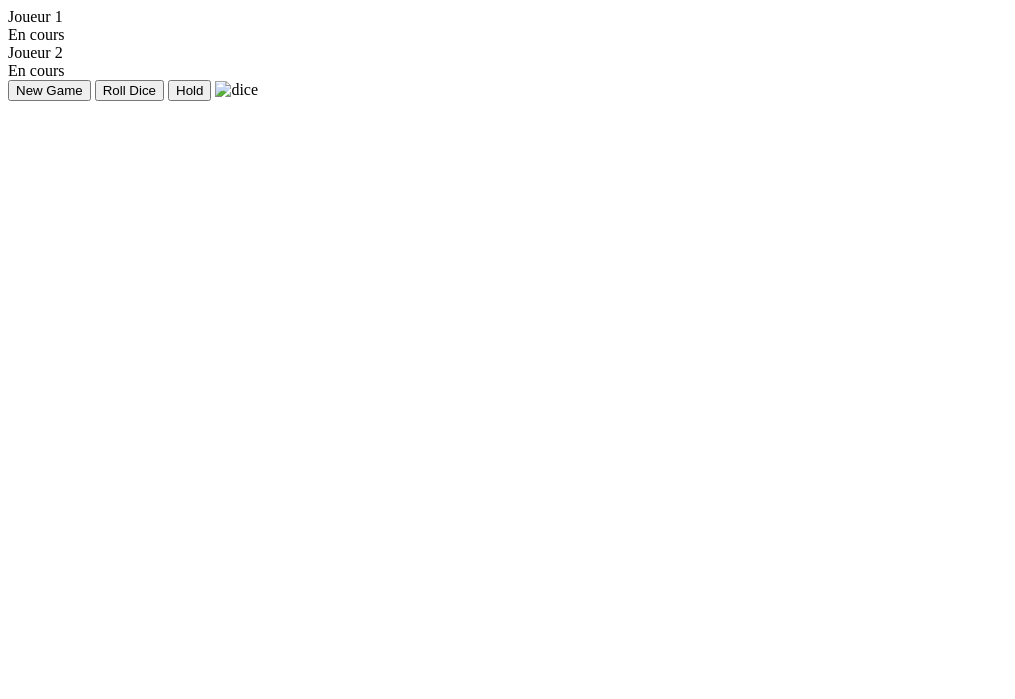
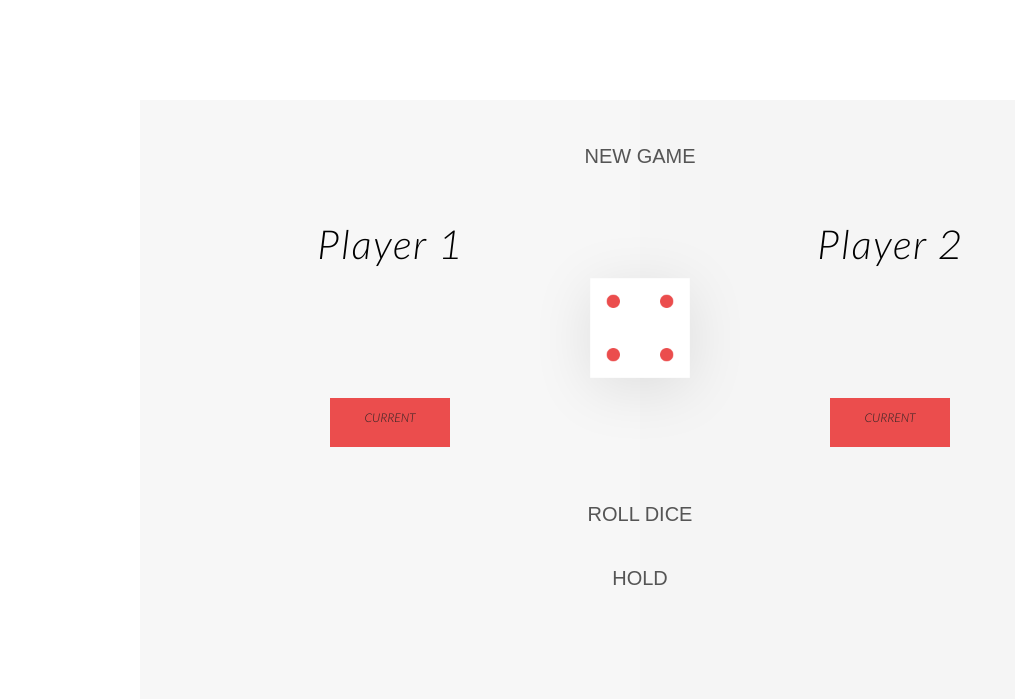
Before and after one commit to kevincalmo/eval-projet-de, a PHP site: page / in a window 1280 px wide. Shown: the top 699 px of the page, without its empty margins (0-1015 px from the left). Run offline with PHP 8.4, Linux system fonts and the light colour scheme.

Commit message:
fin du style du jeu de dés

```diff
--- a/index.html
+++ b/index.html
@@ -10,24 +10,24 @@
 <body>
 
     <!--creation du container du jeu -->
-    <div class="container">
+    <div class="container fix">
 
         <!--Joueur 1 -->
         <div class="player-0-panel active">
-            <div class="player-name" id="name-0">Joueur 1</div>
+            <div class="player-name" id="name-0">Player 1</div>
             <div class="player-score" id="score-0"></div>
             <div class="player-current-box">
-                <div class="player-current-label">En cours</div>
+                <div class="player-current-label">Current</div>
                 <div class="player-current-score" id="current-0"></div>
             </div>
         </div>
 
         <!--joueur 2-->
         <div class="player-1-panel">
-            <div class="player-name" id="name-1">Joueur 2</div>
+            <div class="player-name" id="name-1">Player 2</div>
             <div class="player-score" id="score-1"></div>
             <div class="player-current-box">
-                <div class="player-current-label">En cours</div>
+                <div class="player-current-label">Current</div>
                 <div class="player-current-score" id="current-1"></div>
             </div>
         </div>
@@ -38,7 +38,7 @@
         <button class="btn-hold">Hold</button>
 
         <!--l'image du dé-->
-        <img src="" alt="dice" class="dice" id="dice">
+        <img src="./media/dice-4.png" alt="dice" class="dice" id="dice">
     </div>
 
     <script src="./script.js"></script>
--- a/style.css
+++ b/style.css
@@ -1 +1,128 @@
 @import url('https://fonts.googleapis.com/css2?family=Lato:ital,wght@1,300&display=swap');
+
+
+/****************** GENERAL SETTINGS *********************/
+
+*{
+    margin:0;
+    padding: 0;
+    box-sizing: border-box;
+}
+
+.fix {
+    content: "";
+    display: table;
+    clear: both;
+}
+body {
+    font-family: 'Lato', sans-serif;
+}
+
+.container {
+    width: 1000px;
+    position: absolute;
+    top: 50%;
+    left: 50%;
+    transform: translate(-50%,-50%);
+    background: whitesmoke;
+    overflow: hidden;
+}
+
+
+.player-0-panel,
+.player-1-panel {
+    width: 50%;
+    float: left;
+    height: 600px;
+    padding: 100px;
+}
+
+.player-name {
+    font-size: 40px;
+    text-align: center;
+    letter-spacing: 2px;
+    margin-top: 20px;
+    margin-bottom: 10px;
+    position: relative;
+}
+
+.player-score{
+    text-align: center;
+    font-size: 1.5rem;
+    margin-bottom: 130px;
+}
+
+.active {
+    background: #f7f7f7;
+}
+
+.active .player-name {
+        font-weight: 300;
+    }
+
+.active .player::after {
+    content: "\2022";
+    font-size: 47px;
+    position: absolute;
+    color: #eb4d4d;
+    top: -7px;
+    right: 10px;
+}
+
+.player-current-score{
+    font-size: 30px;
+}
+
+.player-current-box{
+    background: #eb4d4d;
+    color: #fff;
+    width: 40%;
+    margin: 0 auto;
+    padding: 12px;
+    text-align: center;
+}
+
+.player-current-label {
+    text-transform: uppercase;
+    margin-bottom: 10px;
+    font-size: 12px;
+    color: #222;
+}
+
+button {
+    position: absolute;
+    width: 200px;
+    left: 50%;
+    transform: translateX(-50%);
+    color: #555;
+    background: none;
+    border: none;
+    font-size: 20px;
+    text-transform: uppercase;
+    cursor: pointer;
+    font-weight: 300;
+}
+
+button:hover {
+    font-weight: 600;
+    margin-right: 20px;
+}
+
+button:focus {
+    outline: none;
+}
+.btn-new { top: 45px;}
+.btn-roll { top: 403px;}
+.btn-hold { top: 467px;}
+
+/* Dice images */
+.dice {
+    position: absolute;
+    left: 50%;
+    top: 178px;
+    transform: translateX(-50%);
+    height: 100px;
+    box-shadow: 0px 10px 60px rgba(0, 0, 0, 0.10);
+}
+
+#dice1 { top: 120px; }
```
